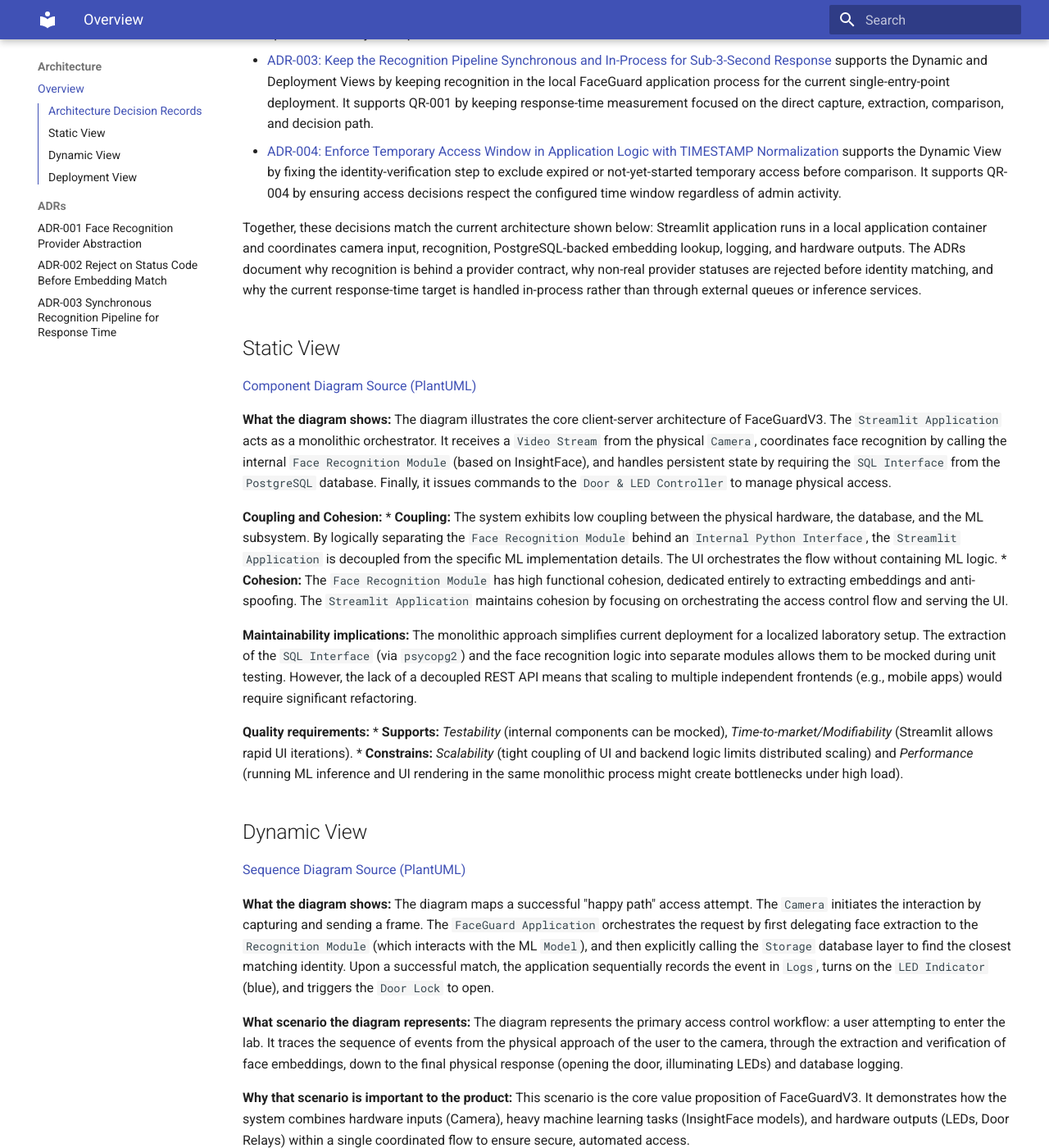
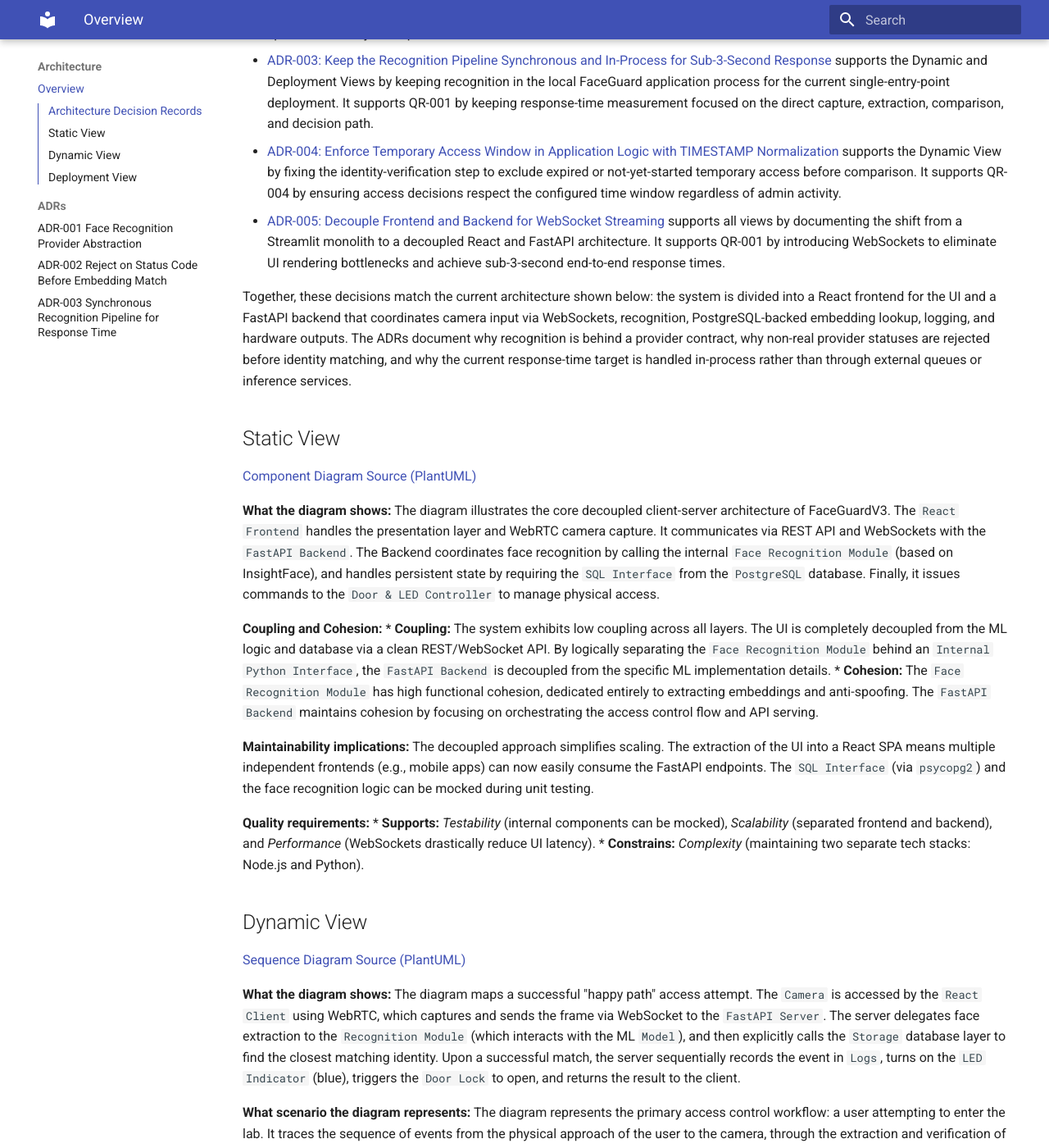
Before and after one commit to Innopolis-Robotics-Society/FaceGuardV3, an MkDocs documentation site: the page built from docs/architecture/README.md, in a window 1280 px wide and 1400 px high, scrolled down 454 px. Shown: the whole window at 82% size. Built offline with MkDocs 1.6.1 and Material for MkDocs 9.7.7, drawn with Linux system fonts in a browser that asks for light colours; some of the changed text lies outside the part shown.

Commit message:
docs: update architecture documentation and UATs for React/FastAPI transition, add ADR-005, and finalize Streamlit removal

```diff
--- a/docs/architecture/README.md
+++ b/docs/architecture/README.md
@@ -9,33 +9,34 @@
 - [ADR-002: Reject Access Based on Provider Status Code Before Embedding Comparison](adr/ADR-002-reject-on-status-code-before-embedding-match.md) supports the Dynamic View by fixing the order of the recognition flow: provider status is checked before embedding comparison. It supports QR-002 by making spoof/no-face rejection part of the backend access decision.
 - [ADR-003: Keep the Recognition Pipeline Synchronous and In-Process for Sub-3-Second Response](adr/ADR-003-synchronous-recognition-pipeline-for-response-time.md) supports the Dynamic and Deployment Views by keeping recognition in the local FaceGuard application process for the current single-entry-point deployment. It supports QR-001 by keeping response-time measurement focused on the direct capture, extraction, comparison, and decision path.
 - [ADR-004: Enforce Temporary Access Window in Application Logic with TIMESTAMP Normalization](adr/ADR-004-temporary-access-window-enforcement.md) supports the Dynamic View by fixing the identity-verification step to exclude expired or not-yet-started temporary access before comparison. It supports QR-004 by ensuring access decisions respect the configured time window regardless of admin activity.
+- [ADR-005: Decouple Frontend and Backend for WebSocket Streaming](adr/ADR-005-decouple-frontend-backend-for-websocket-streaming.md) supports all views by documenting the shift from a Streamlit monolith to a decoupled React and FastAPI architecture. It supports QR-001 by introducing WebSockets to eliminate UI rendering bottlenecks and achieve sub-3-second end-to-end response times.
 
-Together, these decisions match the current architecture shown below: Streamlit application runs in a local application container and coordinates camera input, recognition, PostgreSQL-backed embedding lookup, logging, and hardware outputs. The ADRs document why recognition is behind a provider contract, why non-real provider statuses are rejected before identity matching, and why the current response-time target is handled in-process rather than through external queues or inference services.
+Together, these decisions match the current architecture shown below: the system is divided into a React frontend for the UI and a FastAPI backend that coordinates camera input via WebSockets, recognition, PostgreSQL-backed embedding lookup, logging, and hardware outputs. The ADRs document why recognition is behind a provider contract, why non-real provider statuses are rejected before identity matching, and why the current response-time target is handled in-process rather than through external queues or inference services.
 
 ## Static View
 
 [Component Diagram Source (PlantUML)](static-view/component-diagram.puml)
 
 **What the diagram shows:**
-The diagram illustrates the core client-server architecture of FaceGuardV3. The `Streamlit Application` acts as a monolithic orchestrator. It receives a `Video Stream` from the physical `Camera`, coordinates face recognition by calling the internal `Face Recognition Module` (based on InsightFace), and handles persistent state by requiring the `SQL Interface` from the `PostgreSQL` database. Finally, it issues commands to the `Door & LED Controller` to manage physical access.
+The diagram illustrates the core decoupled client-server architecture of FaceGuardV3. The `React Frontend` handles the presentation layer and WebRTC camera capture. It communicates via REST API and WebSockets with the `FastAPI Backend`. The Backend coordinates face recognition by calling the internal `Face Recognition Module` (based on InsightFace), and handles persistent state by requiring the `SQL Interface` from the `PostgreSQL` database. Finally, it issues commands to the `Door & LED Controller` to manage physical access.
 
 **Coupling and Cohesion:**
-*   **Coupling:** The system exhibits low coupling between the physical hardware, the database, and the ML subsystem. By logically separating the `Face Recognition Module` behind an `Internal Python Interface`, the `Streamlit Application` is decoupled from the specific ML implementation details. The UI orchestrates the flow without containing ML logic.
-*   **Cohesion:** The `Face Recognition Module` has high functional cohesion, dedicated entirely to extracting embeddings and anti-spoofing. The `Streamlit Application` maintains cohesion by focusing on orchestrating the access control flow and serving the UI.
+*   **Coupling:** The system exhibits low coupling across all layers. The UI is completely decoupled from the ML logic and database via a clean REST/WebSocket API. By logically separating the `Face Recognition Module` behind an `Internal Python Interface`, the `FastAPI Backend` is decoupled from the specific ML implementation details.
+*   **Cohesion:** The `Face Recognition Module` has high functional cohesion, dedicated entirely to extracting embeddings and anti-spoofing. The `FastAPI Backend` maintains cohesion by focusing on orchestrating the access control flow and API serving.
 
 **Maintainability implications:**
-The monolithic approach simplifies current deployment for a localized laboratory setup. The extraction of the `SQL Interface` (via `psycopg2`) and the face recognition logic into separate modules allows them to be mocked during unit testing. However, the lack of a decoupled REST API means that scaling to multiple independent frontends (e.g., mobile apps) would require significant refactoring.
+The decoupled approach simplifies scaling. The extraction of the UI into a React SPA means multiple independent frontends (e.g., mobile apps) can now easily consume the FastAPI endpoints. The `SQL Interface` (via `psycopg2`) and the face recognition logic can be mocked during unit testing.
 
 **Quality requirements:**
-*   **Supports:** *Testability* (internal components can be mocked), *Time-to-market/Modifiability* (Streamlit allows rapid UI iterations).
-*   **Constrains:** *Scalability* (tight coupling of UI and backend logic limits distributed scaling) and *Performance* (running ML inference and UI rendering in the same monolithic process might create bottlenecks under high load).
+*   **Supports:** *Testability* (internal components can be mocked), *Scalability* (separated frontend and backend), and *Performance* (WebSockets drastically reduce UI latency).
+*   **Constrains:** *Complexity* (maintaining two separate tech stacks: Node.js and Python).
 
 ## Dynamic View
 
 [Sequence Diagram Source (PlantUML)](dynamic-view/sequence-diagram.puml)
 
 **What the diagram shows:**
-The diagram maps a successful "happy path" access attempt. The `Camera` initiates the interaction by capturing and sending a frame. The `FaceGuard Application` orchestrates the request by first delegating face extraction to the `Recognition Module` (which interacts with the ML `Model`), and then explicitly calling the `Storage` database layer to find the closest matching identity. Upon a successful match, the application sequentially records the event in `Logs`, turns on the `LED Indicator` (blue), and triggers the `Door Lock` to open.
+The diagram maps a successful "happy path" access attempt. The `Camera` is accessed by the `React Client` using WebRTC, which captures and sends the frame via WebSocket to the `FastAPI Server`. The server delegates face extraction to the `Recognition Module` (which interacts with the ML `Model`), and then explicitly calls the `Storage` database layer to find the closest matching identity. Upon a successful match, the server sequentially records the event in `Logs`, turns on the `LED Indicator` (blue), triggers the `Door Lock` to open, and returns the result to the client.
 
 **What scenario the diagram represents:**
 The diagram represents the primary access control workflow: a user attempting to enter the lab. It traces the sequence of events from the physical approach of the user to the camera, through the extraction and verification of face embeddings, down to the final physical response (opening the door, illuminating LEDs) and database logging.
@@ -44,9 +45,9 @@
 This scenario is the core value proposition of FaceGuardV3. It demonstrates how the system combines hardware inputs (Camera), heavy machine learning tasks (InsightFace models), and hardware outputs (LEDs, Door Relays) within a single coordinated flow to ensure secure, automated access.
 
 **Architecture decisions, integration boundaries, and quality requirements:**
-*   **Architecture Decisions:** The diagram clarifies the decision to perform face embedding matching *in memory* (the `FaceGuard Application` requests the database layer to fetch all known embeddings and compare them internally via cosine similarity), rather than performing vector similarity search directly inside the database using extensions.
-*   **Integration Boundaries:** It highlights the critical boundaries between the physical edge hardware (Camera, LEDs, Door) and the software monolith (`FaceGuard Application`), showing exactly when and where the software triggers physical state changes.
-*   **Quality Requirements:** It helps reason about *Performance* (latency from frame capture to door opening depends heavily on the ML model execution and database retrieval times) and *Security/Reliability* (ensuring the door only opens and logs are written strictly after a successful database match).
+*   **Architecture Decisions:** The diagram clarifies the decision to perform face embedding matching *in memory* (the `FastAPI Server` requests the database layer to fetch all known embeddings and compare them internally via cosine similarity), rather than performing vector similarity search directly inside the database using extensions.
+*   **Integration Boundaries:** It highlights the critical boundaries between the presentation layer (`React Client`), the software backend (`FastAPI Server`), and the physical edge hardware (Camera, LEDs, Door), showing exactly when and where the software triggers physical state changes.
+*   **Quality Requirements:** It helps reason about *Performance* (latency from frame capture to door opening depends heavily on the ML model execution, database retrieval times, and WebSocket transmission) and *Security/Reliability* (ensuring the door only opens and logs are written strictly after a successful database match).
 
 
 ## Deployment View
@@ -54,15 +55,15 @@
 [Deployment Diagram Source (PlantUML)](deployment-view/deployment-diagram.puml)
 
 **What the diagram shows:**
-The deployment view illustrates how the FaceGuardV3 system is deployed at the edge. The core application runs as a single Docker container (`faceguard:latest`) directly on a `Raspberry Pi` located at the lab entrance. The hardware peripherals (Camera, LEDs, Door Relay) are physically connected to this Raspberry Pi via USB/CSI and GPIO pins. The container exposes port 8501 for the `Admin Workstation` to connect over the local network to view the UI. State management is offloaded to the cloud, with the application connecting to `Neon.tech` PostgreSQL hosted on AWS.
+The deployment view illustrates how the FaceGuardV3 system is deployed at the edge. The application runs as two separate Docker containers (`docker-frontend:latest` and `docker-backend:latest`) orchestrated by `docker-compose` on a `Raspberry Pi` located at the lab entrance. The hardware peripherals (LEDs, Door Relay) are physically connected to this Raspberry Pi via GPIO pins. The frontend container exposes port 3000 for the `Admin Workstation` to view the UI, while the backend exposes port 8000 for API requests. State management is offloaded to the cloud, with the backend connecting to `Neon.tech` PostgreSQL hosted on AWS.
 
 **Why the selected deployment model was chosen:**
 *   **Docker Containerization:** Machine learning libraries (like OpenCV and InsightFace) often have complex system-level dependencies. Packaging the application in Docker ensures that it runs reliably and reproducibly on any host machine without dependency conflicts. Volume mounts are used to persist `secrets.toml` and downloaded `insightface_models`, preventing the need to re-download heavy models on every container restart.
 *   **Serverless Cloud Database (Neon):** Using a managed, serverless PostgreSQL database removes the burden of local database administration, backups, and storage management, while providing easy access across environments.
 
 **How the current deployment supports or constrains the product:**
-*   **Supports:** *Portability* and *Ease of Installation* are highly supported. Deploying the system in a new lab only requires Docker and an internet connection.
-*   **Constrains:** *Reliability* is constrained by internet connectivity. Because the database is hosted externally on AWS, the system requires a persistent, stable internet connection to function. If the lab loses external network access, the monolithic container cannot authenticate users.
+*   **Supports:** *Portability* and *Ease of Installation* are highly supported. Deploying the system in a new lab only requires Docker Compose and an internet connection.
+*   **Constrains:** *Reliability* is constrained by internet connectivity. Because the database is hosted externally on AWS, the system requires a persistent, stable internet connection to function. If the lab loses external network access, the local containers cannot authenticate users.
 
 **What must be considered when deploying or operating:**
 Administrators must ensure that the `secrets.toml` file is correctly populated with Neon DB credentials and mounted as a read-only volume. Furthermore, the `insightface_models` directory must be mounted to cache the ONNX models; otherwise, startup times will be severely impacted by large network downloads.
```
Also changed, not shown: docs/architecture/adr/ADR-005-decouple-frontend-backend-for-websocket-streaming.md (added, +30 -0 lines), docs/development-process.md (+4 -4 lines), docs/index.md (+4 -3 lines), docs/quality-requirements.md (+4 -7 lines), docs/user-acceptance-tests.md (+6 -7 lines), 9 other files.
